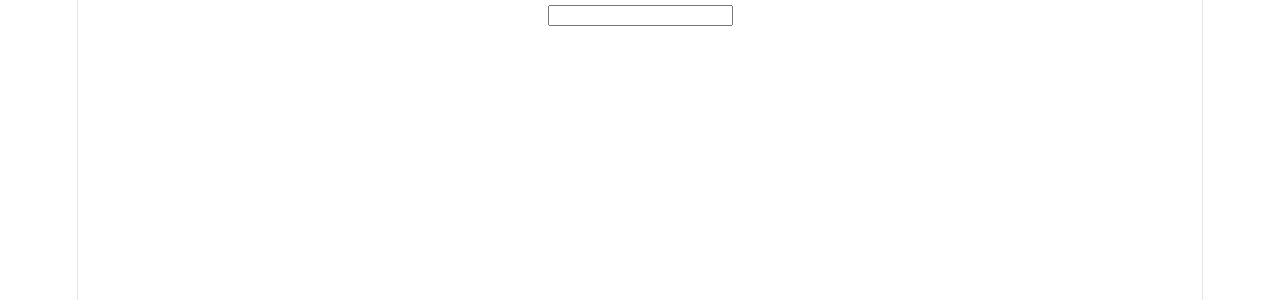
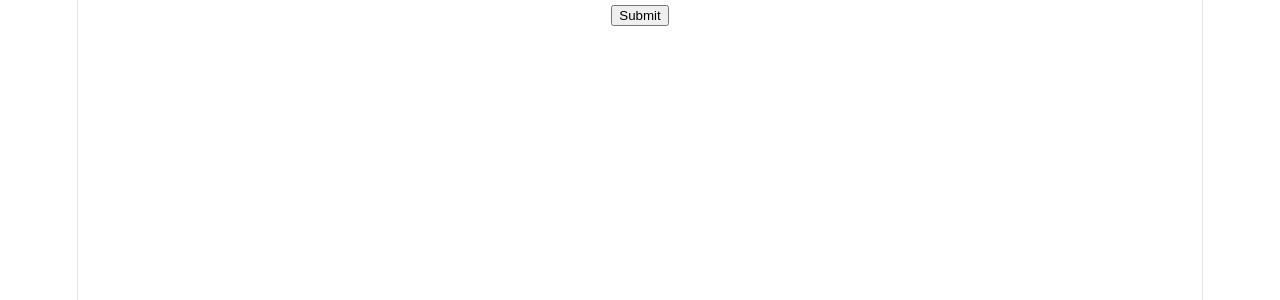
Before and after one commit to isha661/forntend-react-framework, a React (Vite) app in the folder my-react-app/: page / in a window 1280 px wide. Shown: the top 300 px of the page. Built offline with nearby package versions, Linux system fonts and the light colour scheme.

Commit message:
event handeling onSubmit

```diff
--- a/my-react-app/src/App.jsx
+++ b/my-react-app/src/App.jsx
@@ -67,16 +67,37 @@
 
 
 // Getting the typed value
+
+// function App(){
+// function typing(event){
+//   console.log(event.target.value);
+// }
+
+//   return(
+//     <div>
+//       <input type="text" onChange={typing}/>
+//     </div>
+//   );
+
+// }
+// export default App;
+
+
+
+
+// Event handeling : onSubmit
 function App(){
-function typing(event){
-  console.log(event.target.value);
-}
+  function submit(){
+    alert("Form submitted isha ");
+  }
 
   return(
-    <div>
-      <input type="text" onChange={typing}/>
-    </div>
+
+    <form onSubmit = {submit}>
+    <button> Submit </button>
+    </form>
+
+
   );
-
 }
 export default App;
```
